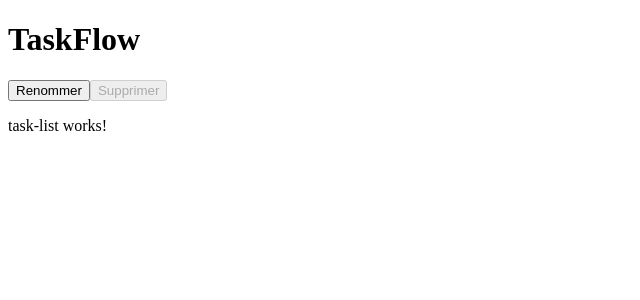
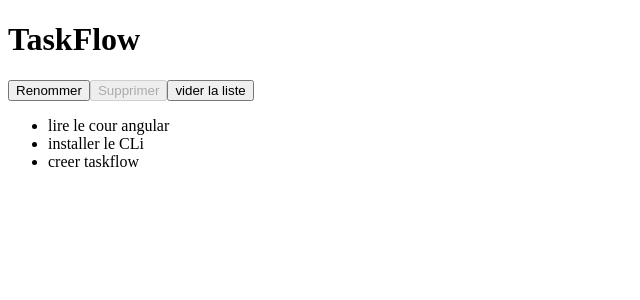
Before and after one commit to Salmamch4/taskflow, an Angular app in the folder taskflow/: page / in a window 1280 px wide. Shown: the top 300 px of the page, without its empty margins (0-640 px from the left). Built offline with nearby package versions, Linux system fonts and the light colour scheme.

Commit message:
feat(ex2): liste de tâches avec @for et état vide avec @if

```diff
--- a/taskflow/src/app/task-list/task-list.html
+++ b/taskflow/src/app/task-list/task-list.html
@@ -1 +1,12 @@
-<p>task-list works!</p>
+<button (click)="clear()">vider la liste</button>
+
+@if (tasks.length ===0){
+    <p class="empty">aucun tache pour l'instant</p>
+}
+@else {
+    <ul>
+        @for (task of tasks; track task.id){
+            <li>{{task.title}}</li>
+        }
+    </ul>
+}
--- a/taskflow/src/app/task-list/task-list.ts
+++ b/taskflow/src/app/task-list/task-list.ts
@@ -6,4 +6,14 @@ import { Component } from '@angular/core';
   templateUrl: './task-list.html',
   styleUrl: './task-list.scss',
 })
-export class TaskList {}
+export class TaskList {
+  tasks = [
+    {id:1, title:'lire le cour angular'},
+    {id:2, title:'installer le CLi'},
+    {id:3, title:'creer taskflow'},
+  ];
+
+  clear(){
+    this.tasks=[];
+  }
+}
```
